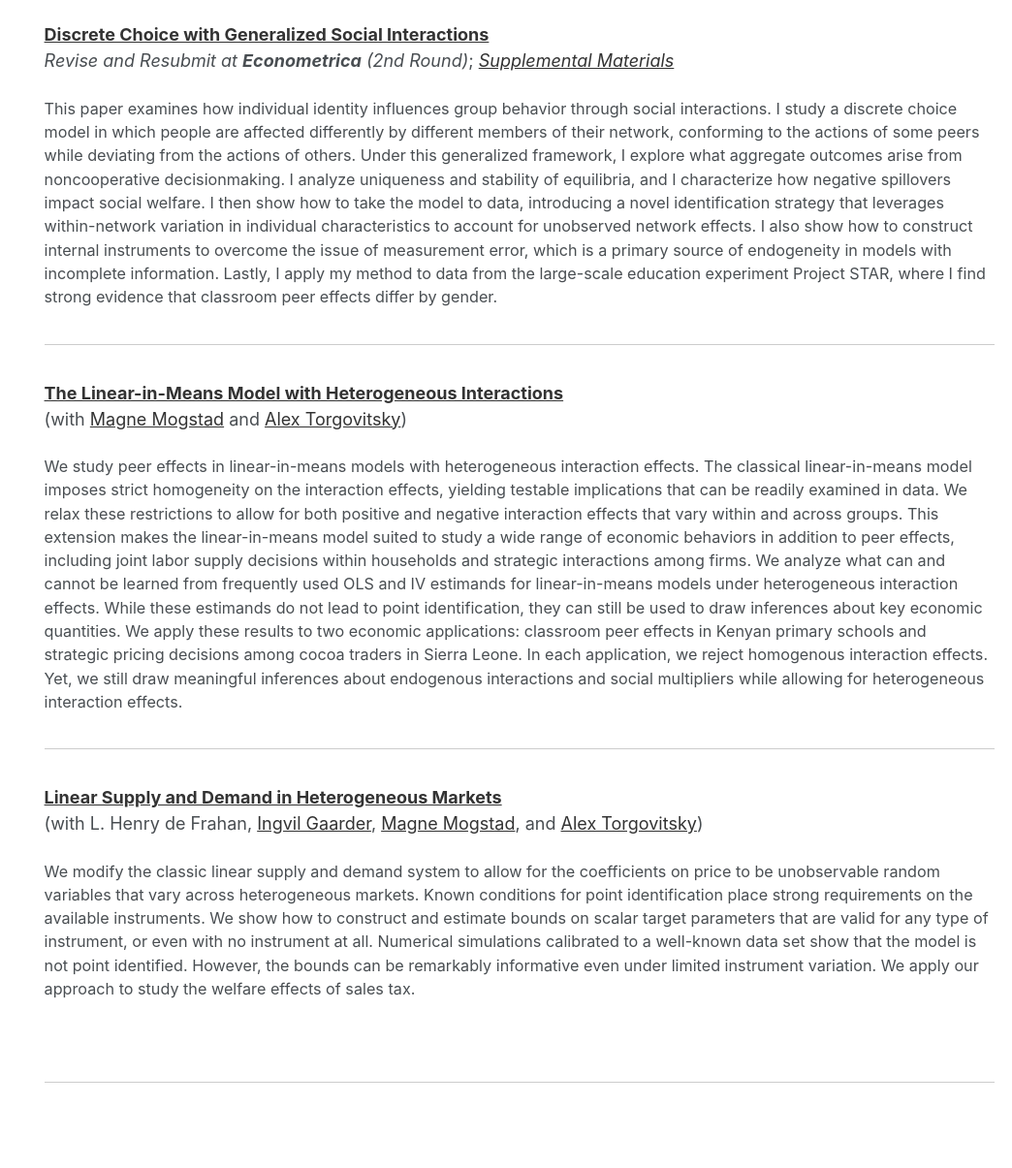
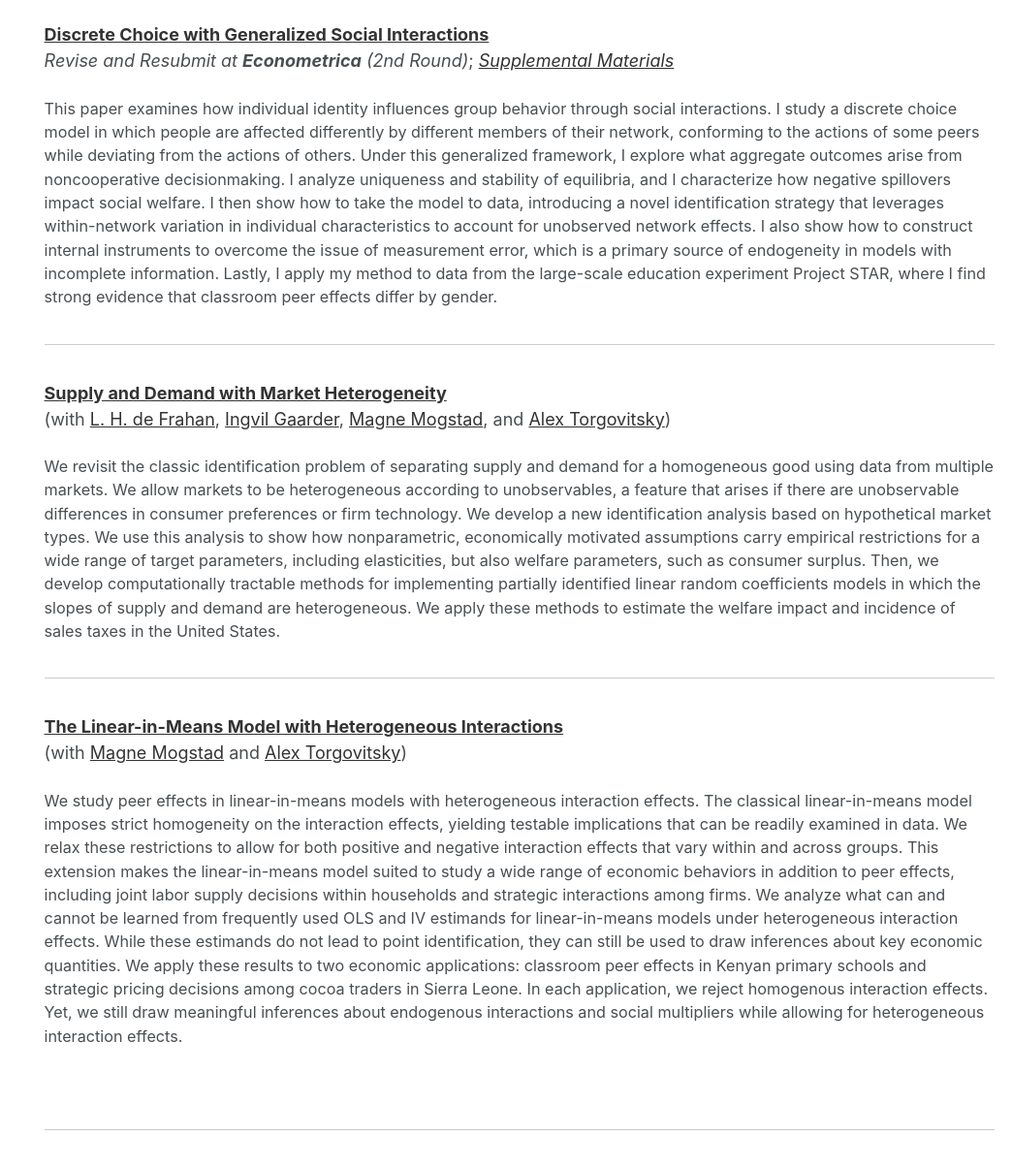
Before and after one commit to ovolpe/ovolpe.github.io, a Jekyll site: the page built from _pages/research.md, in a window 1280 px wide and 1400 px high, scrolled down 614 px. Shown: the top 1205 px of the window at 97% size, without its empty margins (236-1280 px from the left). Built offline with Jekyll 4.4.1, drawn with Linux system fonts in a browser that asks for light colours.

Commit message:
Update research descriptions and collaborations
Revised content on economic models, focusing on supply and demand with market heterogeneity and peer effects in linear-in-means models. Updated collaborations and descriptions of the research applications.

```diff
--- a/_pages/research.md
+++ b/_pages/research.md
@@ -26,6 +26,15 @@ This paper examines how individual identity influences group behavior through so
 
 <hr style="margin: 2em 0; border: none; border-top: 1px solid #ccc;">
 
+[**Supply and Demand with Market Heterogeneity**](/files/ghmtv.pdf) <br>
+(with [L. H. de Frahan](https://sites.google.com/view/lancelothenrydefrahan/home), [Ingvil Gaarder](https://sites.google.com/site/ingvilgaarder), [Magne Mogstad](https://sites.google.com/site/magnemogstad), and [Alex Torgovitsky](https://a-torgovitsky.github.io)) <br>
+
+<p style="font-size: 0.9em;">
+We revisit the classic identification problem of separating supply and demand for a homogeneous good using data from multiple markets. We allow markets to be heterogeneous according to unobservables, a feature that arises if there are unobservable differences in consumer preferences or firm technology. We develop a new identification analysis based on hypothetical market types. We use this analysis to show how nonparametric, economically motivated assumptions carry empirical restrictions for a wide range of target parameters, including elasticities, but also welfare parameters, such as consumer surplus. Then, we develop computationally tractable methods for implementing partially identified linear random coefficients models in which the slopes of supply and demand are heterogeneous. We apply these methods to estimate the welfare impact and incidence of sales taxes in the United States.
+</p>
+
+<hr style="margin: 2em 0; border: none; border-top: 1px solid #ccc;">
+
 [**The Linear-in-Means Model with Heterogeneous Interactions**](/files/mtv2024.pdf) <br>
 (with [Magne Mogstad](https://sites.google.com/site/magnemogstad) and [Alex Torgovitsky](https://a-torgovitsky.github.io))
 
@@ -33,14 +42,5 @@ This paper examines how individual identity influences group behavior through so
 We study peer effects in linear-in-means models with heterogeneous interaction effects. The classical linear-in-means model imposes strict homogeneity on the interaction effects, yielding testable implications that can be readily examined in data. We relax these restrictions to allow for both positive and negative interaction effects that vary within and across groups. This extension makes the linear-in-means model suited to study a wide range of economic behaviors in addition to peer effects, including joint labor supply decisions within households and strategic interactions among firms. We analyze what can and cannot be learned from frequently used OLS and IV estimands for linear-in-means models under heterogeneous interaction effects. While these estimands do not lead to point identification, they can still be used to draw inferences about key economic quantities. We apply these results to two economic applications: classroom peer effects in Kenyan primary schools and strategic pricing decisions among cocoa traders in Sierra Leone. In each application, we reject homogenous interaction effects. Yet, we still draw meaningful inferences about endogenous interactions and social multipliers while allowing for heterogeneous interaction effects.
 </p>
 
-<hr style="margin: 2em 0; border: none; border-top: 1px solid #ccc;">
-
-[**Linear Supply and Demand in Heterogeneous Markets**](/files/ghmtv2024.pdf) <br>
-(with L. Henry de Frahan, [Ingvil Gaarder](https://sites.google.com/site/ingvilgaarder), [Magne Mogstad](https://sites.google.com/site/magnemogstad), and [Alex Torgovitsky](https://a-torgovitsky.github.io))
-
-<p style="font-size: 0.9em;">
-We modify the classic linear supply and demand system to allow for the coefficients on price to be unobservable random variables that vary across heterogeneous markets. Known conditions for point identification place strong requirements on the available instruments. We show how to construct and estimate bounds on scalar target parameters that are valid for any type of instrument, or even with no instrument at all. Numerical simulations calibrated to a well-known data set show that the model is not point identified. However, the bounds can be remarkably informative even under limited instrument variation. We apply our approach to study the welfare effects of sales tax.
-</p>
-
 <br style="clear: both;">
 <hr style="margin: 2em 0; border: none; border-top: 1px solid #ccc;">
```
